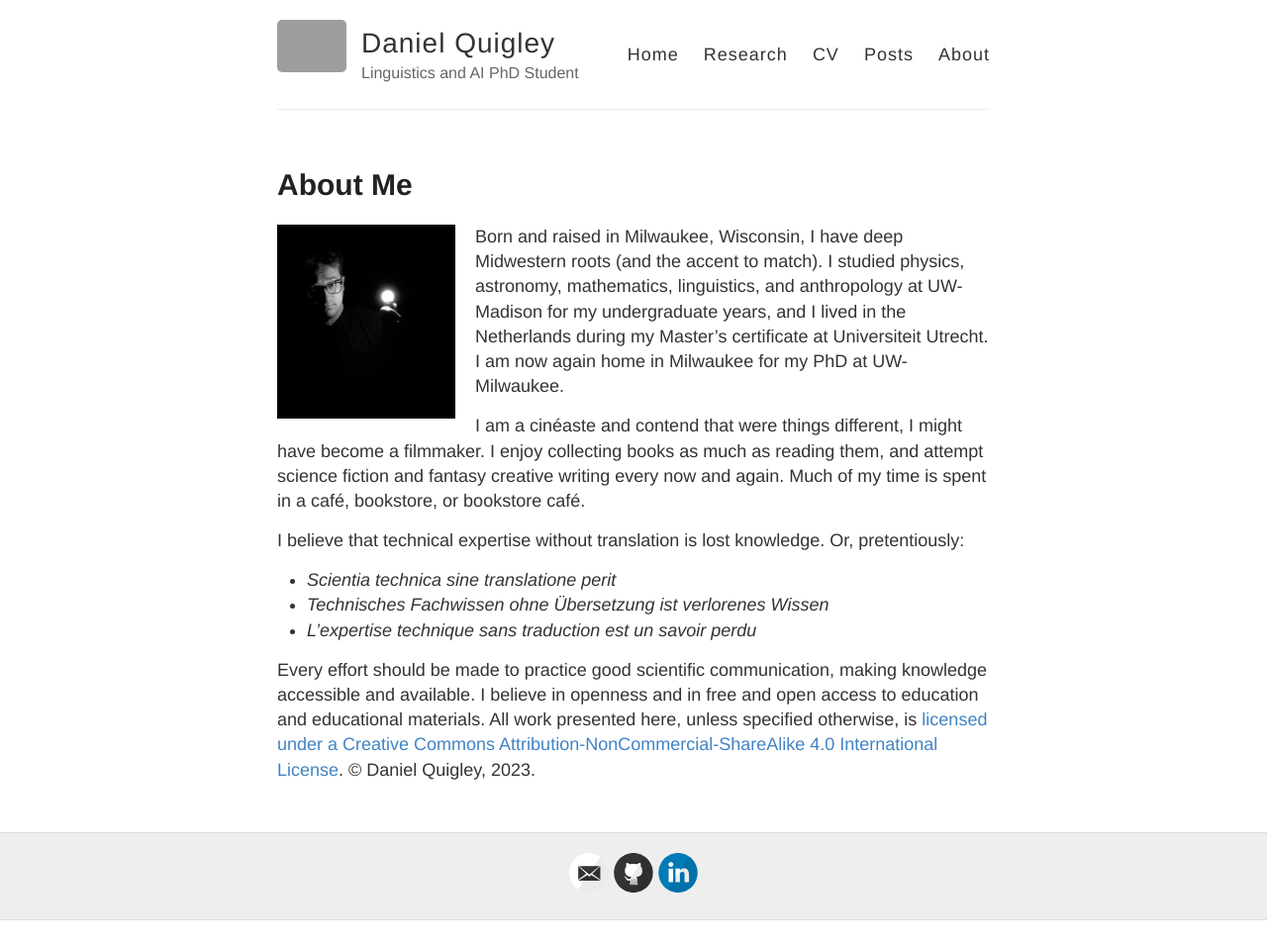
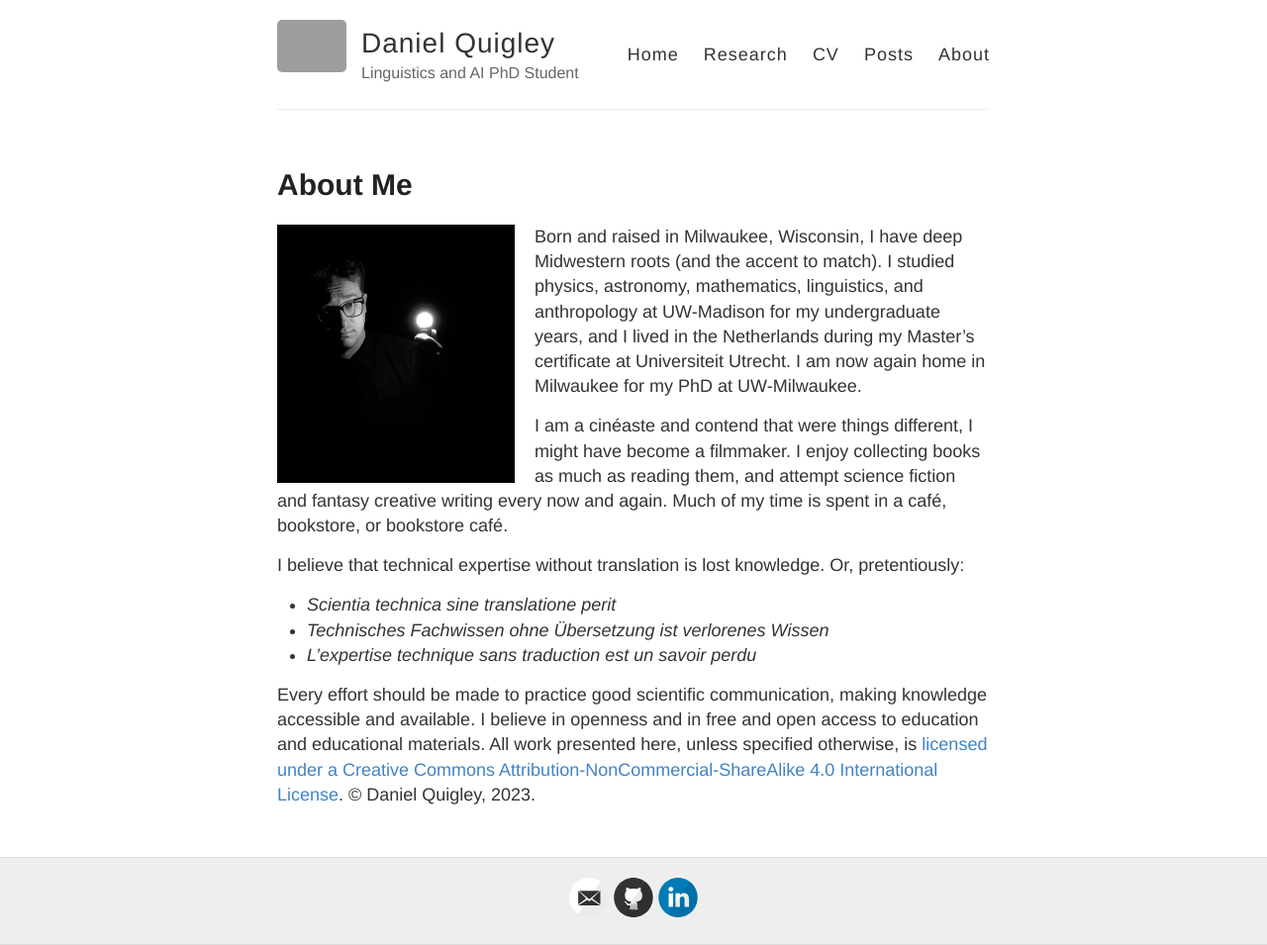
Before and after one commit to deltaquebec/dquigley.art, a Jekyll site: the page built from about.md, in a window 1280 px wide. Shown: the whole page at 99% size. Built offline with Jekyll 4.4.1, drawn with Linux system fonts in a browser that asks for light colours; before the commit the page ends 930 px from its top, so only the background shows below that; grey boxes are pictures that could not be loaded.

Commit message:
Update about.md

```diff
--- a/about.md
+++ b/about.md
@@ -4,7 +4,7 @@ title: About Me
 permalink: /about/
 ---
 
-<img src="/images/quigley_daniel_one_light.jpg" alt="Profile Picture" style="float: left; margin-right: 20px; width: 180px;">
+<img src="/images/quigley_daniel_one_light.jpg" alt="Profile Picture" style="float: left; margin-right: 20px; width: 240px;">
 
 Born and raised in Milwaukee, Wisconsin, I have deep Midwestern roots (and the accent to match). I studied physics, astronomy, mathematics, linguistics, and anthropology at UW-Madison for my undergraduate years, and I lived in the Netherlands during my Master's certificate at Universiteit Utrecht. I am now again home in Milwaukee for my PhD at UW-Milwaukee.
 
```
